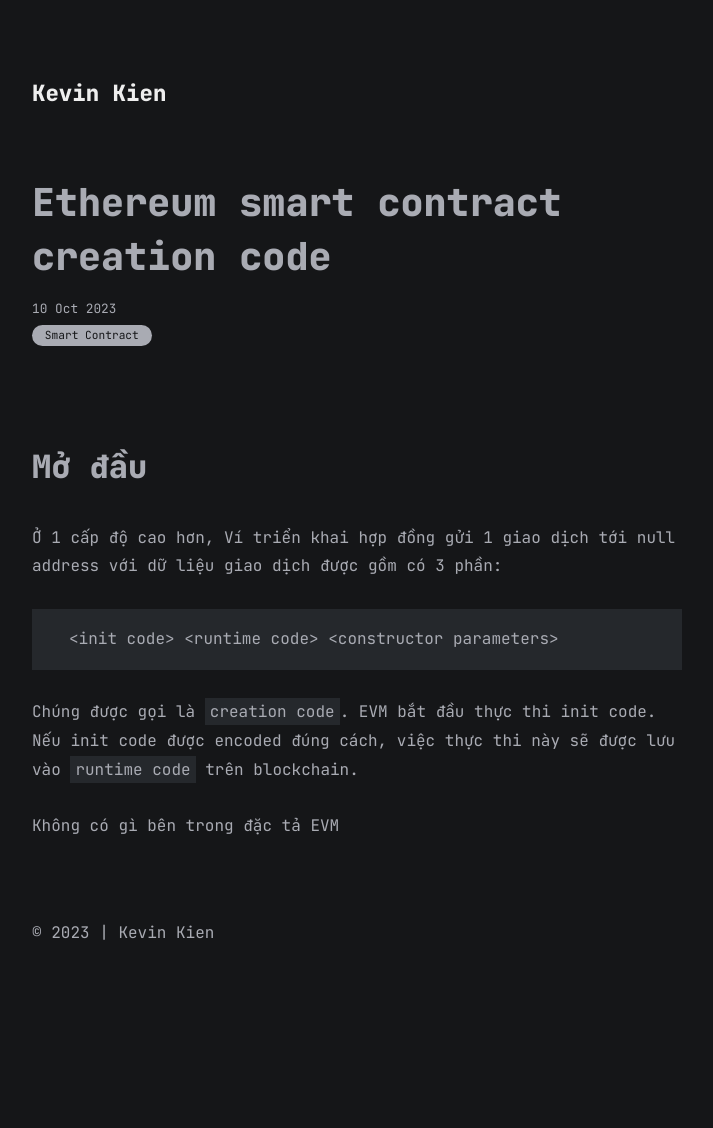
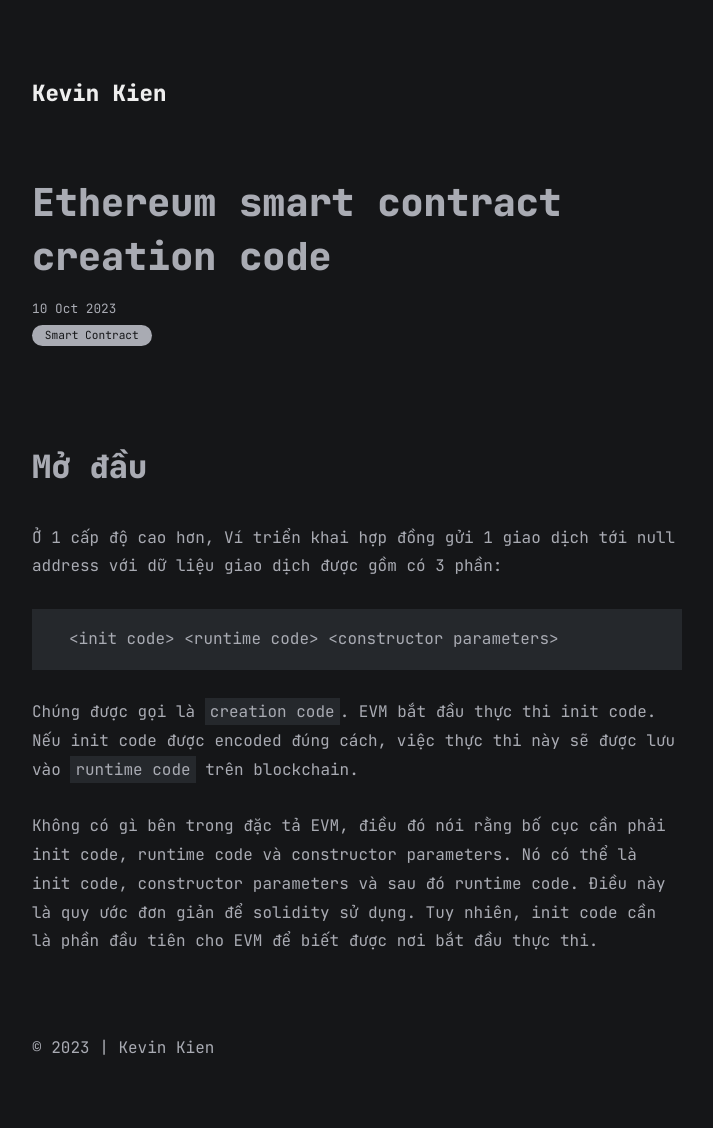
Before and after one commit to KevinKien/KevinKien.github.io, a Jekyll site: the page built from all_collections/_posts/2023-10-10-Ethereum-smart-contract-creation-code.md, in a window 1280 px wide. Shown: the whole page, without its empty margins (283-996 px from the left). Built offline with Jekyll 4.4.1, drawn with Linux system fonts in a browser that asks for light colours; before the commit the page ends 1013 px from its top, so only the background shows below that.

Commit message:
Update 2023-10-10-Ethereum-smart-contract-creation-code.md

````diff
--- a/all_collections/_posts/2023-10-10-Ethereum-smart-contract-creation-code.md
+++ b/all_collections/_posts/2023-10-10-Ethereum-smart-contract-creation-code.md
@@ -15,4 +15,4 @@ categories: ["Smart Contract"]
 
 Chúng được gọi là ```creation code```. EVM bắt đầu thực thi init code. Nếu init code được encoded đúng cách, việc thực thi này sẽ được lưu vào ```runtime code``` trên blockchain.
 
-Không có gì bên trong đặc tả EVM
+Không có gì bên trong đặc tả EVM, điều đó nói rằng bố cục cần phải init code, runtime code và constructor parameters. Nó có thể là init code, constructor parameters và sau đó runtime code. Điều này là quy ước đơn giản để solidity sử dụng. Tuy nhiên, init code cần là phần đầu tiên cho EVM để biết được nơi bắt đầu thực thi.
````
